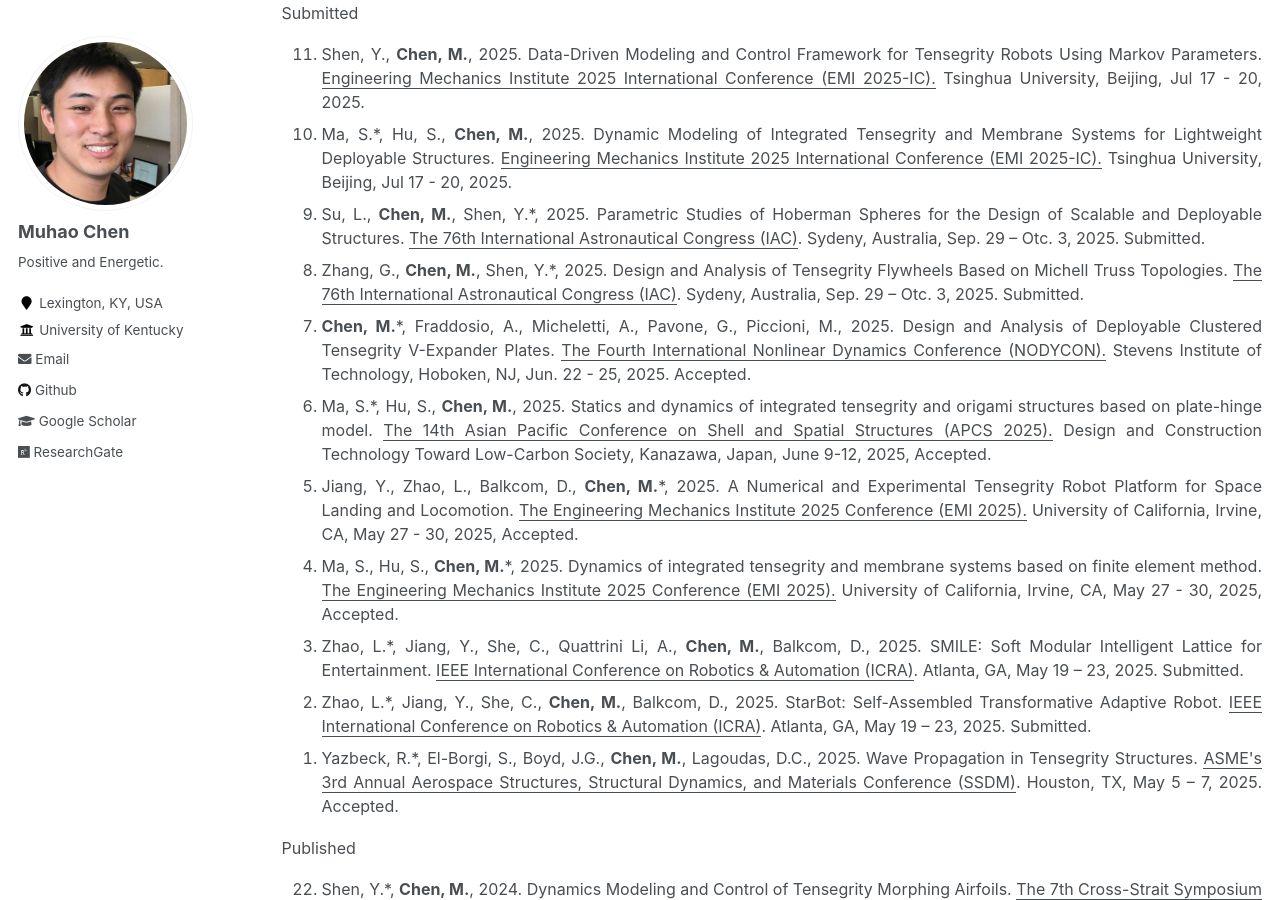
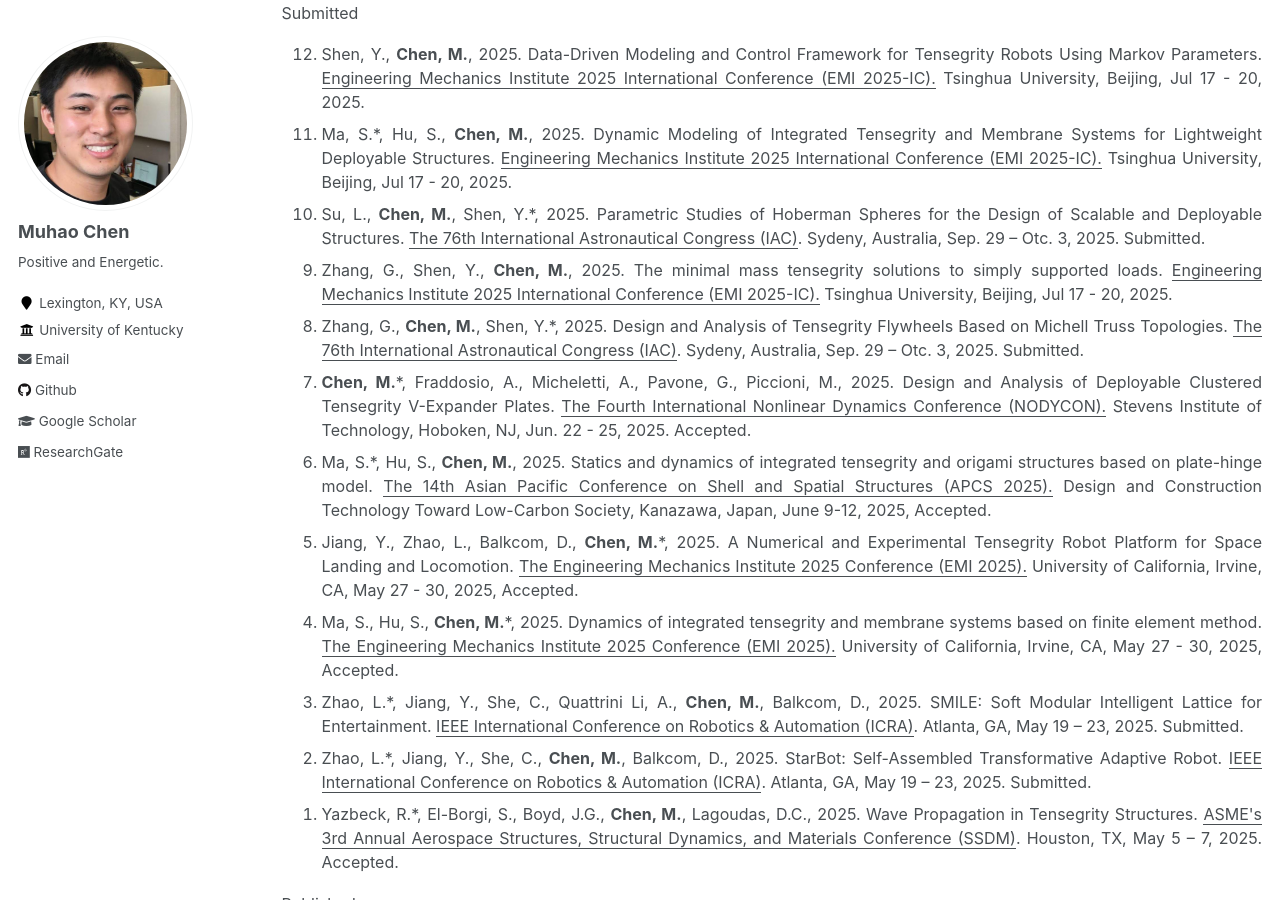
Before and after one commit to Muhao-Chen/muhao-chen.github.io, a Jekyll site: the page built from _pages/publication.md, in a window 1280 px wide and 900 px high, scrolled down 4537 px. Built offline with Jekyll 4.4.1, drawn with Linux system fonts in a browser that asks for light colours.

Commit message:
Update publication.md

```diff
--- a/_pages/publication.md
+++ b/_pages/publication.md
@@ -115,6 +115,7 @@ Submitted
 <li> Shen, Y., <strong>Chen, M.</strong>, 2025. Data-Driven Modeling and Control Framework for Tensegrity Robots Using Markov Parameters. <u>Engineering Mechanics Institute 2025 International Conference (EMI 2025-IC).</u> Tsinghua University, Beijing, Jul 17 - 20, 2025. </li>
 <li> Ma, S.*, Hu, S., <strong>Chen, M.</strong>, 2025. Dynamic Modeling of Integrated Tensegrity and Membrane Systems for Lightweight Deployable Structures. <u>Engineering Mechanics Institute 2025 International Conference (EMI 2025-IC).</u> Tsinghua University, Beijing, Jul 17 - 20, 2025. </li>
 <li> Su, L., <strong>Chen, M.</strong>, Shen, Y.*, 2025. Parametric Studies of Hoberman Spheres for the Design of Scalable and Deployable Structures. <u>The 76th International Astronautical Congress (IAC)</u>. Sydeny, Australia, Sep. 29 – Otc. 3, 2025. Submitted. </li>
+<li> Zhang, G., Shen, Y., <strong>Chen, M.</strong>, 2025. The minimal mass tensegrity solutions to simply supported loads. <u>Engineering Mechanics Institute 2025 International Conference (EMI 2025-IC).</u> Tsinghua University, Beijing, Jul 17 - 20, 2025. </li>
 <li> Zhang, G., <strong>Chen, M.</strong>, Shen, Y.*, 2025. Design and Analysis of Tensegrity Flywheels Based on Michell Truss Topologies. <u>The 76th International Astronautical Congress (IAC)</u>. Sydeny, Australia, Sep. 29 – Otc. 3, 2025. Submitted. </li>
 <!-- <li>Jiang, Y., Zhao, L., Balkcom, D., <strong>Chen, M.</strong>*, 2025. A Numerical and Experimental Tensegrity Robot Platform for Space Landing and Locomotion. <u>Engineering Mechanics Institute Conference 2025 (EMI 2025)</u>. Anaheim, CA, May 27, 2025. Submitted.</li> -->
 <!-- <li>Ma, S., Hu, S., <strong>Chen, M.</strong>*, 2025. Dynamics of integrated tensegrity and membrane systems based on finite element method. <u>Engineering Mechanics Institute Conference 2025 (EMI 2025)</u>. Anaheim, CA, May 27, 2025. Submitted.</li> -->
```
